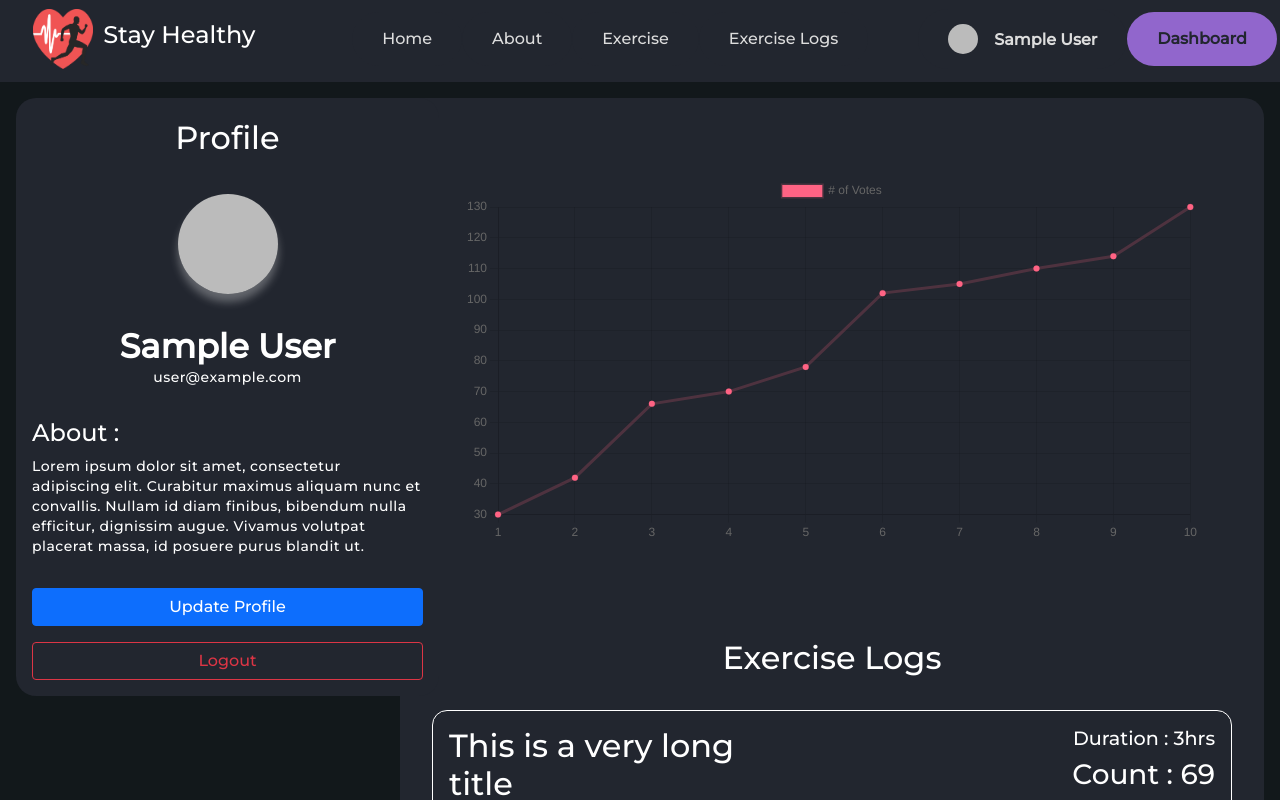
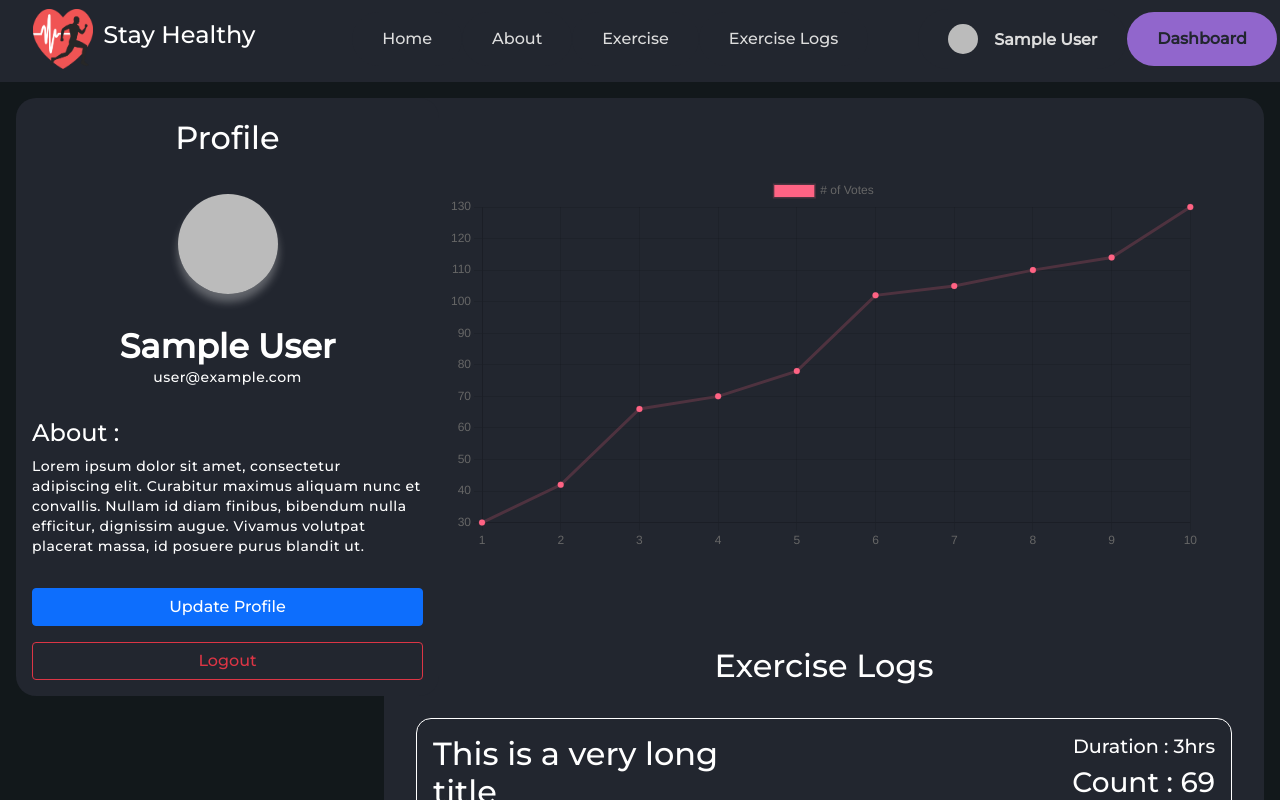
Before and after one commit to sahrohit/health-tracker, a React (Create React App) app: page /dashboard in a window 1280 px wide. Shown: the top 800 px of the page. Built offline with nearby package versions, Linux system fonts and the light colour scheme; no server answers; sample sign-in values are in the browser's storage.

Commit message:
Fixed the Margin on Dashboard

```diff
--- a/src/components/Dashboard/Databox.module.css
+++ b/src/components/Dashboard/Databox.module.css
@@ -3,7 +3,7 @@
   display: flex;
   flex-direction: column;
   align-content: space-between;
-  margin: 1rem;
+  margin: 1rem 1rem 1rem 0;
   padding-top: 0.8rem;
   border-radius: 20px;
 }
```
